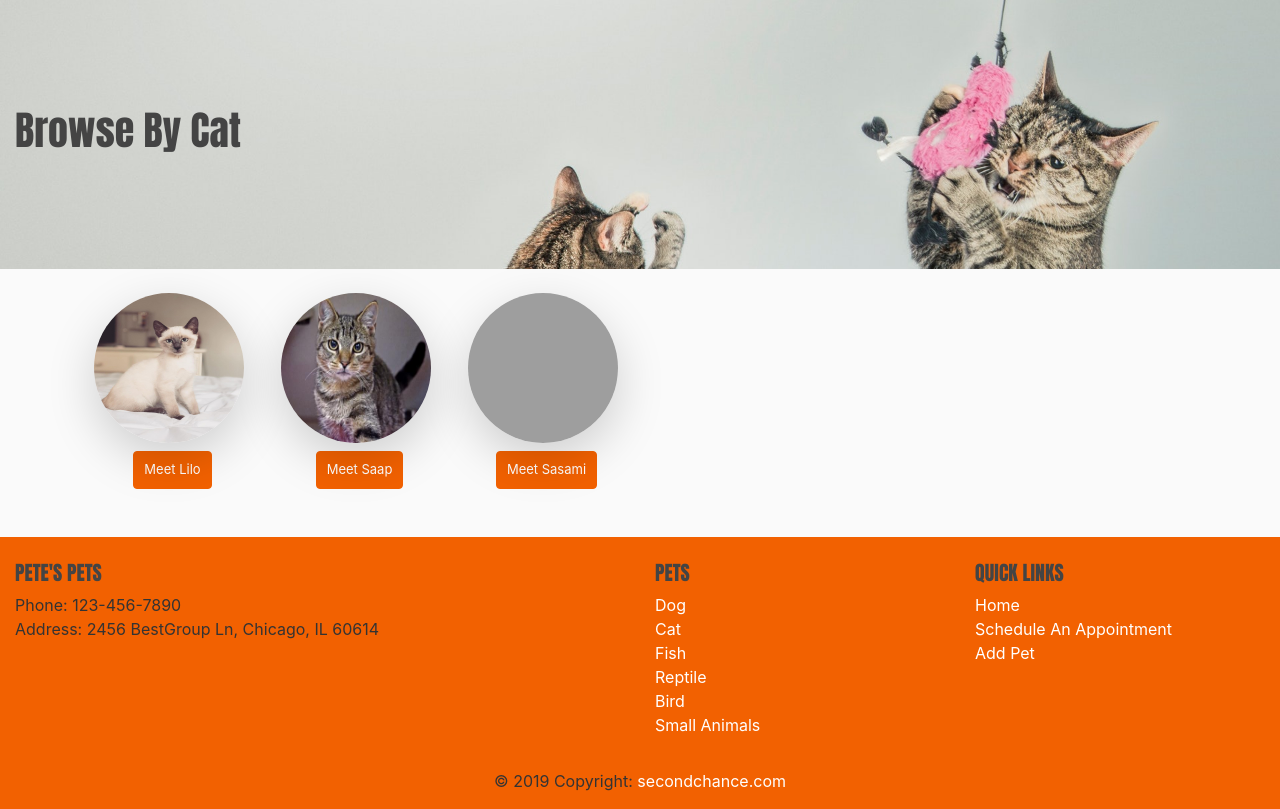
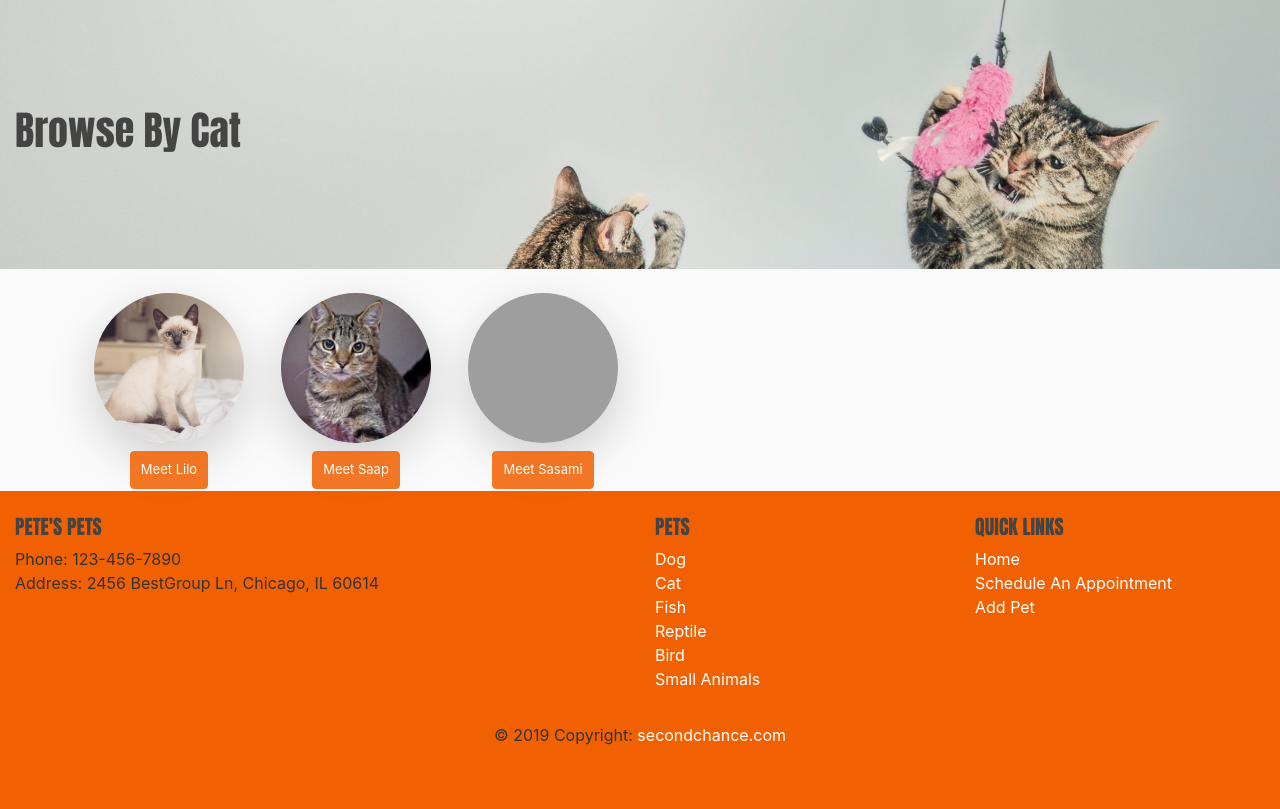
Before and after one commit to v-za/PetProject, a Flask app: page /adopt/Cat in a window 1280 px wide. Shown: the part 69-878 px from the top of the page. After the commit the page ends 814 px from the top, so only its background shows below. Run offline with Flask 2, Linux system fonts and the light colour scheme; data comes from the database, SQL or seed files in the repository; some libraries are stand-ins or nearby versions; grey boxes are pictures that could not be loaded.

Commit message:
Add files via upload

```diff
--- a/the-project/application/static/main.css
+++ b/the-project/application/static/main.css
@@ -25,14 +25,16 @@ body {
   background-color: #F26101;
   padding: 8px 10px;
   font-size: 13px;
+  opacity: 0.85;
 
 }
 
 .btn-primary:hover{
-  padding: 12px 18px;
+
   border-color: #F26101;
   background-color: #F26101;
-  font-size: 16px;
+  opacity: 1;
+
 }
 
 .btn-outline-secondary-sm {
@@ -325,3 +327,13 @@ h1, h2, h3, h4, h5, h6 {
   height: 100%;
   object-fit: contain;
 }
+
+.pet-imageT{
+  width: 150px;
+  height: 150px;
+}
+.pet-imageT img{
+  width: 100%;
+  height: 100%;
+  object-fit: cover;
+}
--- a/the-project/application/templates/petTable.html
+++ b/the-project/application/templates/petTable.html
@@ -72,7 +72,7 @@
       <div class="row">
         {% for pet in pets %}
         <div class="col-lg-2">
-          <div class="thumbnail text-center">
+          <div class="thumbnail pet-imageT text-center">
             <a href="#" data-toggle="modal" data-target="#myModal">
               <img src="../static/animal_pics/{{pet.petImage}}" class="rounded-circle pet-image shadow-lg img-fluid" alt="Animal" width="150">
             </a>
--- a/the-project/application/views.py
+++ b/the-project/application/views.py
@@ -195,20 +195,23 @@ def save_pictureUser(form_picture):
 
 @app.route('/myaccount', methods=['GET', 'POST'])
 def myaccount():
-    form = UpdateAccountForm()
-    if form.validate_on_submit():
-        if form.picture.data:
-            picture_file = save_pictureUser(form.picture.data)
-            current_user.userPic = picture_file
-        current_user.username = form.username.data
-        current_user.email = form.email.data
-        db.session.commit()
-        flash('Your account information was updated successfully!', 'success')
-        return redirect(url_for('myaccount'))
-    elif request.method == 'GET':
-        form.username.data = current_user.username
-        form.email.data = current_user.email
-    return render_template('myAccount.html', title='My Account', form=form)
+    if(current_user.is_authenticated):
+        form = UpdateAccountForm()
+        if form.validate_on_submit():
+            if form.picture.data:
+                picture_file = save_pictureUser(form.picture.data)
+                current_user.userPic = picture_file
+            current_user.username = form.username.data
+            current_user.email = form.email.data
+            db.session.commit()
+            flash('Your account information was updated successfully!', 'success')
+            return redirect(url_for('myaccount'))
+        elif request.method == 'GET':
+            form.username.data = current_user.username
+            form.email.data = current_user.email
+        return render_template('myAccount.html', title='My Account', form=form)
+    else:
+        return render_template('requestLogin.html', title="Please Log In")
 
 
 def save_picture(form_picture):
```
Also changed, not shown: the-project/application/templates/allPets.html (+5 -6 lines).
